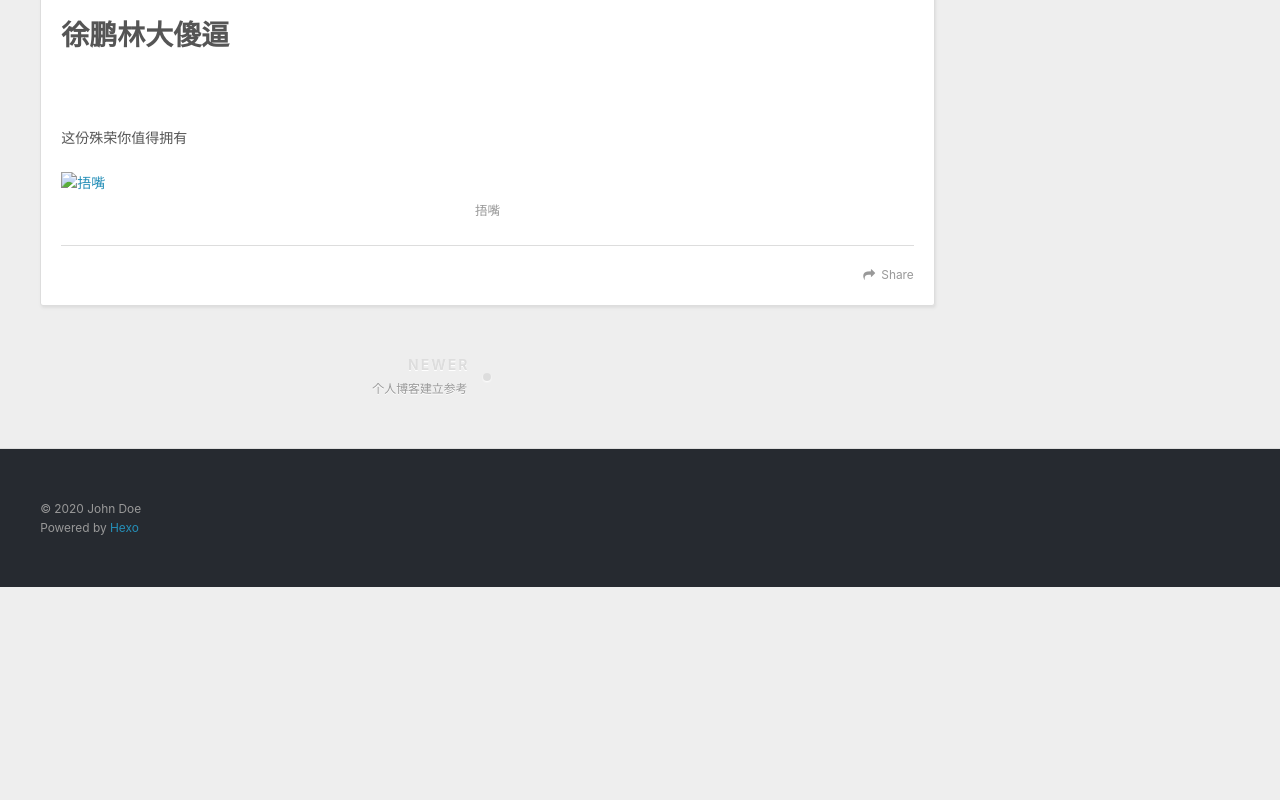
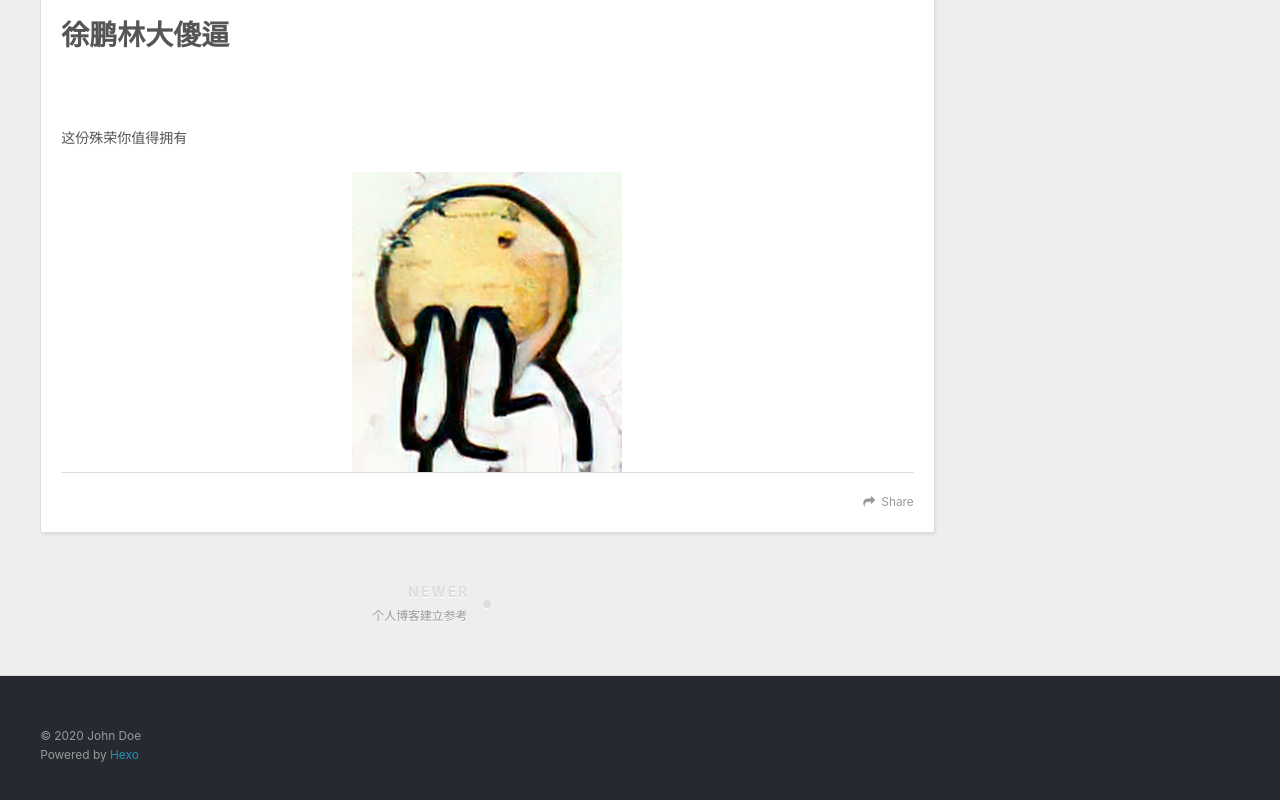
Before and after one commit to Justeon/blog.github.io, a plain HTML site: page 2020/08/12/调侃感谢/index.html in a window 1280 px wide. Shown: the part 986-1786 px from the top of the page. Before the commit the page ends 1573 px from the top, so only its background shows below. Drawn offline with nearby package versions, Linux system fonts and the light colour scheme; files whose address does not match are found by name.

Commit message:
Site updated: 2020-08-12 18:27:18

```diff
--- a/2020/08/12/调侃感谢/index.html
+++ b/2020/08/12/调侃感谢/index.html
@@ -14,12 +14,12 @@
 <meta property="og:site_name" content="Hexo">
 <meta property="og:description" content="在此特别感谢某人徐鹏林点名表扬 是他时刻让我觉得建起一个别人能看到的东西有时候能多么的有意思 比如： &amp;emsp;&amp;emsp;&amp;emsp;&amp;emsp; &amp;emsp;徐鹏林大傻逼&amp;emsp; 这份殊荣你值得拥有">
 <meta property="og:locale" content="en_US">
-<meta property="og:image" content="http://yoursite.com/2020/08/12/%E8%B0%83%E4%BE%83%E6%84%9F%E8%B0%A2/:%E6%8D%82%E5%98%B4.jpg">
+<meta property="og:image" content="http://yoursite.com/2020/08/12/%E8%B0%83%E4%BE%83%E6%84%9F%E8%B0%A2/08/12/%E8%B0%83%E4%BE%83%E6%84%9F%E8%B0%A2/%E6%8D%82%E5%98%B4.jpg">
 <meta property="article:published_time" content="2020-08-12T07:48:01.462Z">
-<meta property="article:modified_time" content="2020-08-12T10:14:04.355Z">
+<meta property="article:modified_time" content="2020-08-12T10:27:06.648Z">
 <meta property="article:author" content="John Doe">
 <meta name="twitter:card" content="summary">
-<meta name="twitter:image" content="http://yoursite.com/2020/08/12/%E8%B0%83%E4%BE%83%E6%84%9F%E8%B0%A2/:%E6%8D%82%E5%98%B4.jpg">
+<meta name="twitter:image" content="http://yoursite.com/2020/08/12/%E8%B0%83%E4%BE%83%E6%84%9F%E8%B0%A2/08/12/%E8%B0%83%E4%BE%83%E6%84%9F%E8%B0%A2/%E6%8D%82%E5%98%B4.jpg">
 
     <link rel="alternate" href="/atom.xml" title="Hexo" type="application/atom+xml">
 
@@ -96,7 +96,10 @@
 <h1 id="emsp"><a href="#emsp" class="headerlink" title="&emsp;"></a>&emsp;</h1><h1 id="emsp-1"><a href="#emsp-1" class="headerlink" title="&emsp;"></a>&emsp;</h1><h1 id="emsp-2"><a href="#emsp-2" class="headerlink" title="&emsp;"></a>&emsp;</h1><p>&emsp;</p>
 <h1 id="emsp-3"><a href="#emsp-3" class="headerlink" title="&emsp;"></a>&emsp;</h1><h1 id="徐鹏林大傻逼"><a href="#徐鹏林大傻逼" class="headerlink" title="徐鹏林大傻逼"></a>徐鹏林大傻逼</h1><p>&emsp;</p>
 <p>这份殊荣你值得拥有</p>
-<p><img src="/2020/08/12/%E8%B0%83%E4%BE%83%E6%84%9F%E8%B0%A2/:%E6%8D%82%E5%98%B4.jpg" alt="捂嘴"></p>
+<img src="/2020/08/12/%E8%B0%83%E4%BE%83%E6%84%9F%E8%B0%A2/08/12/%E8%B0%83%E4%BE%83%E6%84%9F%E8%B0%A2/%E6%8D%82%E5%98%B4.jpg" class title="This is an wuzui image">
+
+
+
 
 
     </div>
```
Also changed, not shown: index.html (+4 -1 lines).
